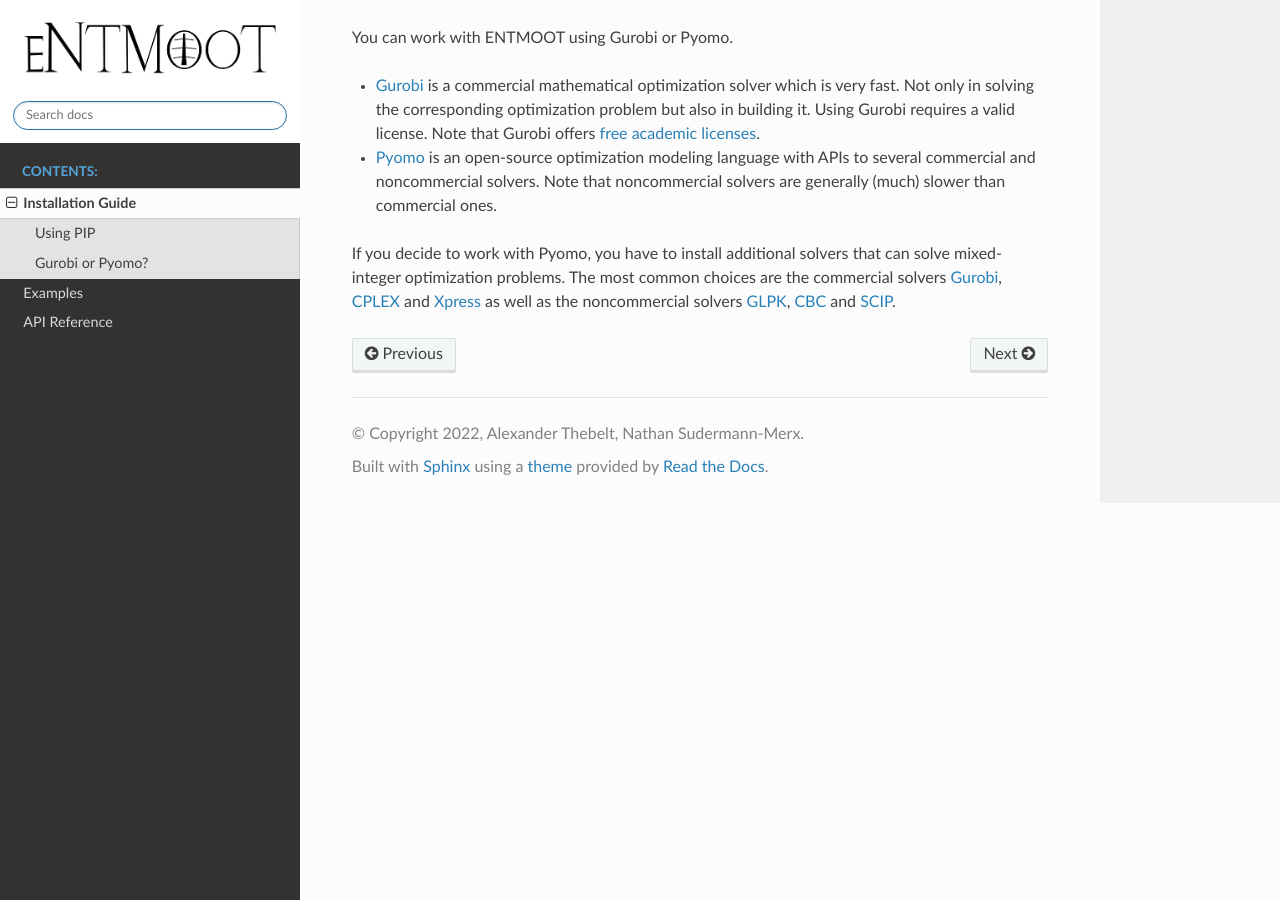
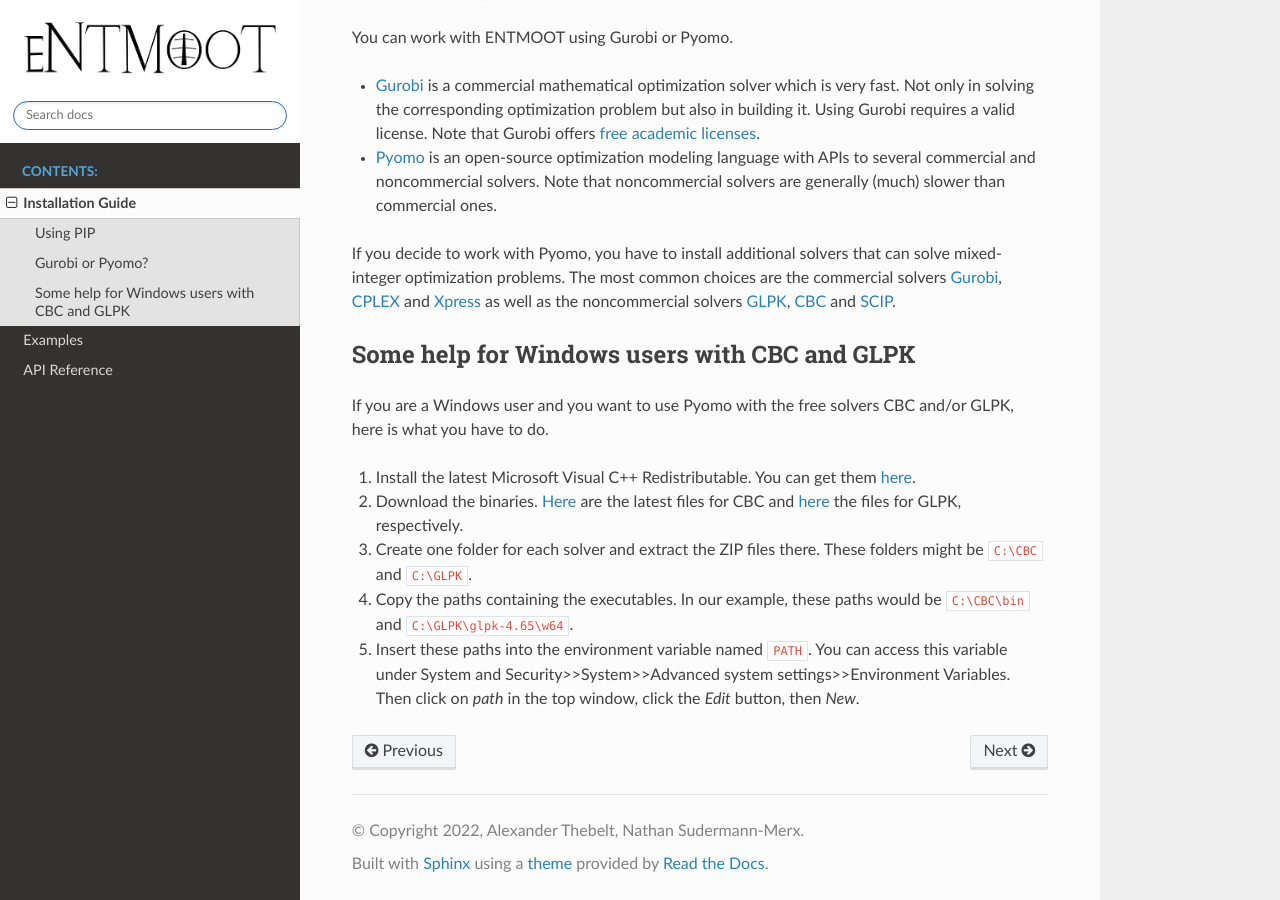
Before and after one commit to cog-imperial/entmoot, a Sphinx documentation site: the page built from docs/installation.rst, in a window 1280 px wide and 900 px high, scrolled down 715 px. Built offline with Sphinx 7.4.7 and the Read the Docs theme 2.0.0, drawn with Linux system fonts in a browser that asks for light colours.

Commit message:
Added installation help for GLPK and CBC for Windows users

```diff
--- a/docs/installation.rst
+++ b/docs/installation.rst
@@ -43,3 +43,18 @@
 `GLPK <https://www.gnu.org/software/glpk/>`__,
 `CBC <https://github.com/coin-or/Cbc/>`__  and `SCIP <https://www.scipopt.org
 />`__.
+
+Some help for Windows users with CBC and GLPK
+-----------------------------------------------------------------
+
+If you are a Windows user and you want to use Pyomo with the free solvers CBC and/or GLPK, here is what you have to do.
+
+1. Install the latest Microsoft Visual C++ Redistributable. You can get them
+   `here <https://learn.microsoft.com/en-us/cpp/windows/latest-supported-vc-redist?view=msvc-170>`_.
+2. Download the binaries. `Here <https://github.com/coin-or/Cbc/releases>`__ are the latest files for CBC and
+   `here <https://sourceforge.net/projects/winglpk/>`__ the files for GLPK, respectively.
+3. Create one folder for each solver and extract the ZIP files there. These folders might be ``C:\CBC`` and ``C:\GLPK``.
+4. Copy the paths containing the executables. In our example, these paths would be ``C:\CBC\bin`` and ``C:\GLPK\glpk-4.65\w64``.
+5. Insert these paths into the environment variable named ``PATH``. You can access this variable under System and
+   Security>>System>>Advanced system settings>>Environment Variables. Then click on `path` in the top window, click the
+   `Edit` button, then `New`.
```
